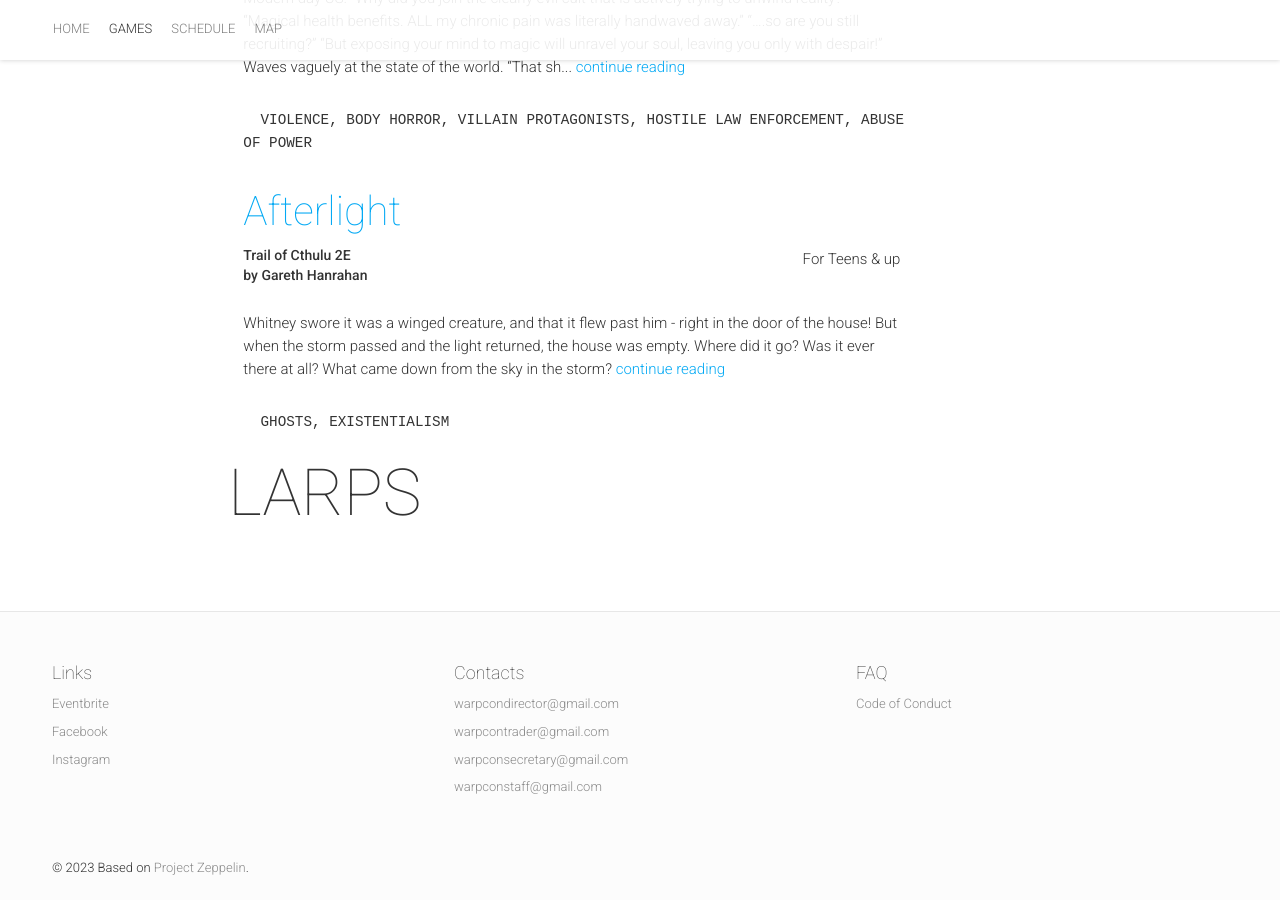
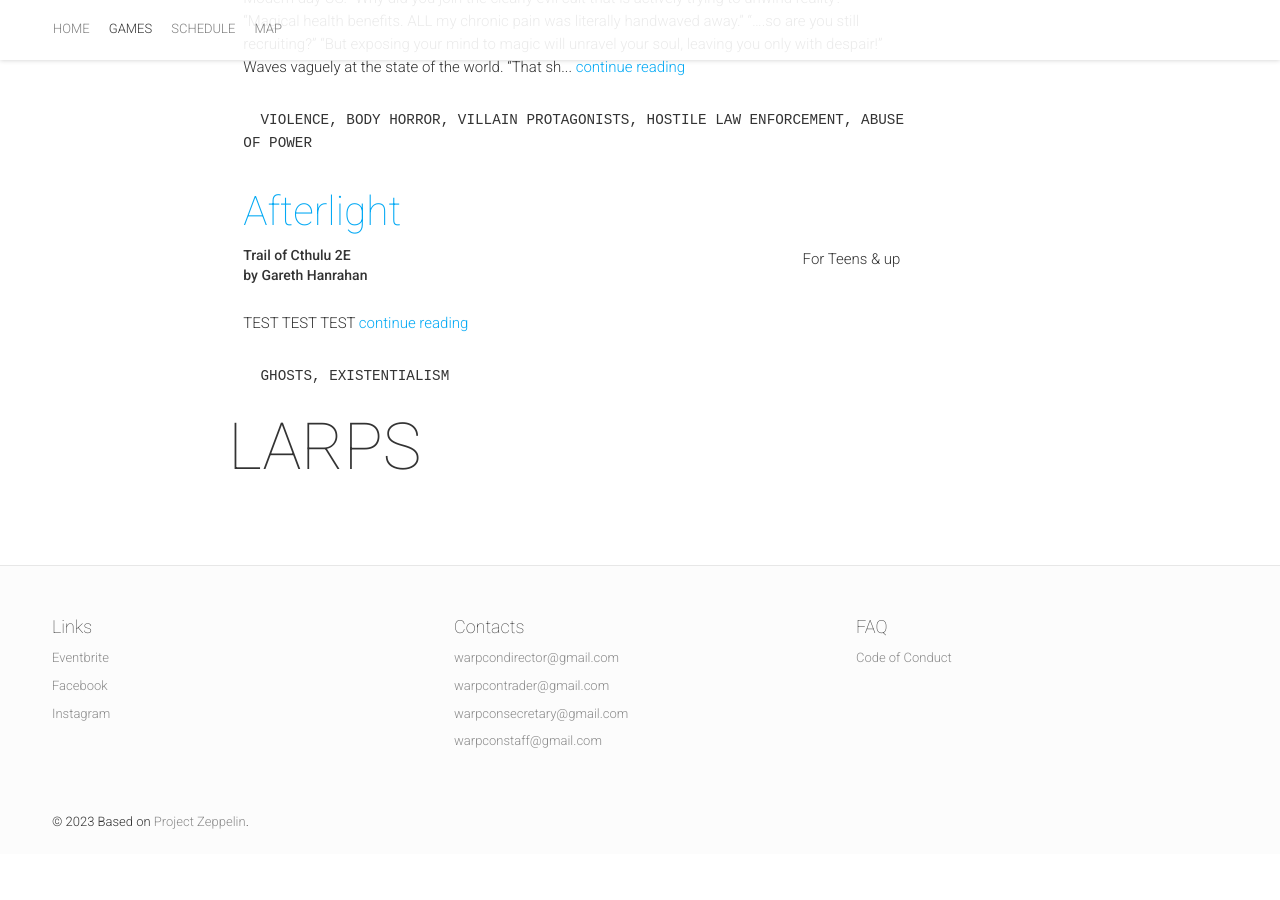
Before and after one commit to gregoriousTechorious/warpcon.ie, a Jekyll site: the page built from games.html, in a window 1280 px wide and 900 px high, scrolled down 694 px. Built offline with Jekyll 4.4.1, drawn with Linux system fonts in a browser that asks for light colours; nearby versions of some CDN libraries; after the commit the page ends 1548 px from its top, so only the background shows below that.

Commit message:
testing 123

```diff
--- a/_posts/games/2024-01-20-afterlight.md
+++ b/_posts/games/2024-01-20-afterlight.md
@@ -10,6 +10,4 @@ tags: Ghosts, existentialism
 
 ---
 
-Whitney swore it was a winged creature, and that it flew past him - right in the door of the house! But when the storm passed and the light returned, the house was empty.
-Where did it go? Was it ever there at all?
-What came down from the sky in the storm?
+TEST TEST TEST
```
